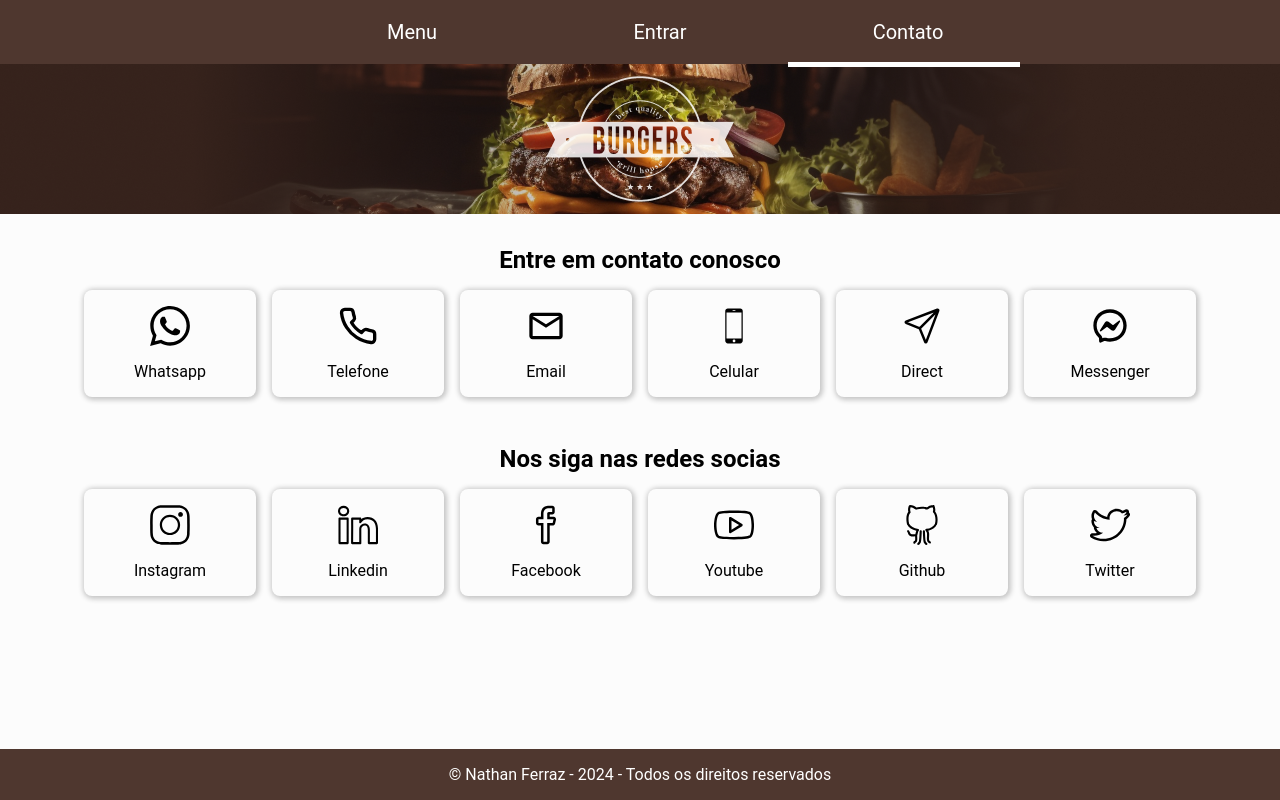
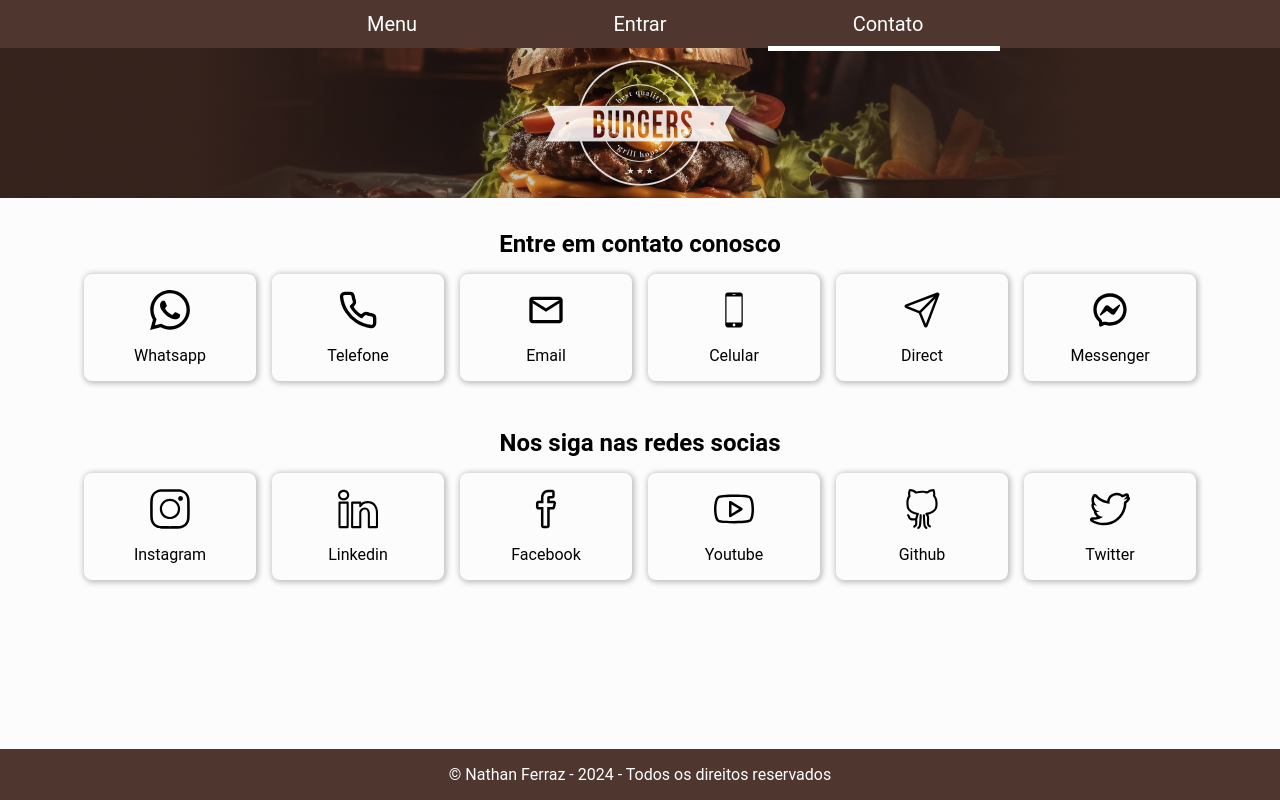
Before and after one commit to FerrazNathan/burgers-restaurant, a Next.js app in the folder burger-menu/: page /contact in a window 1280 px wide. Built offline with nearby package versions, Linux system fonts and the light colour scheme.

Commit message:
Ajustes de layout no Header

```diff
--- a/burger-menu/src/components/Header/styles.ts
+++ b/burger-menu/src/components/Header/styles.ts
@@ -22,7 +22,6 @@ export const ContainerHeader = styled.header`
     max-width: 1440px;
     object-fit: cover;
     object-position: center;
-
   }
 `;
 
@@ -34,11 +33,11 @@ export const ListMenuHeader = styled.ul`
   font-weight: 400;
   color: #FFF;
   font-family: 'Roboto', sans-serif;
+  padding: 0;
+  margin: 0.75rem auto;
 
   @media (max-width: 768px) {
     margin: 0.5rem auto;
-    gap: 1rem;
-    padding: 0;
   }
 `;
 
@@ -64,7 +63,7 @@ export const LinkMenuHeader = styled.a<IContainerHeaderProps>`
       &:after {
         content: '';
         position: absolute;
-        bottom: -23px;
+        bottom: -15px;
         width: 232px;
         height: 5px;
         background: #FFF;
@@ -77,7 +76,7 @@ export const LinkMenuHeader = styled.a<IContainerHeaderProps>`
       &:after {
         content: '';
         position: absolute;
-        bottom: -23px;
+        bottom: -15px;
         width: 232px;
         height: 5px;
         background: #FFF;
```
